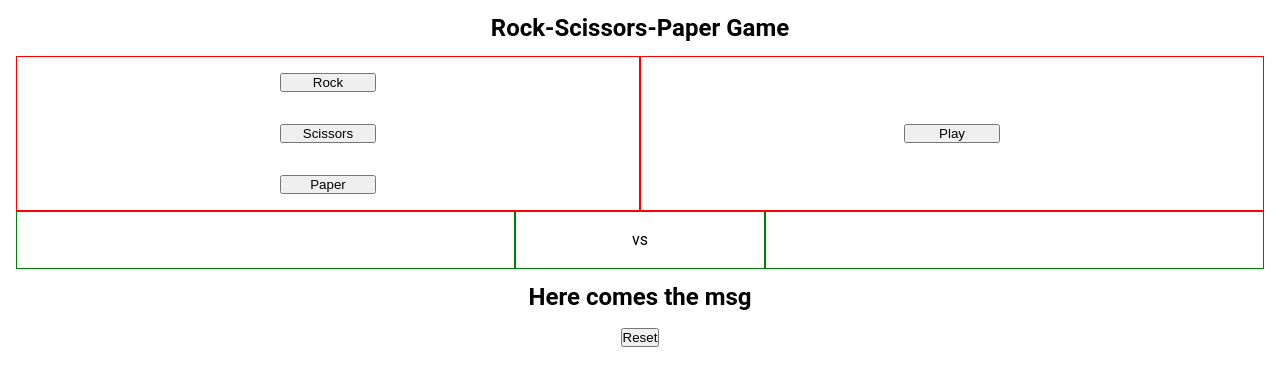
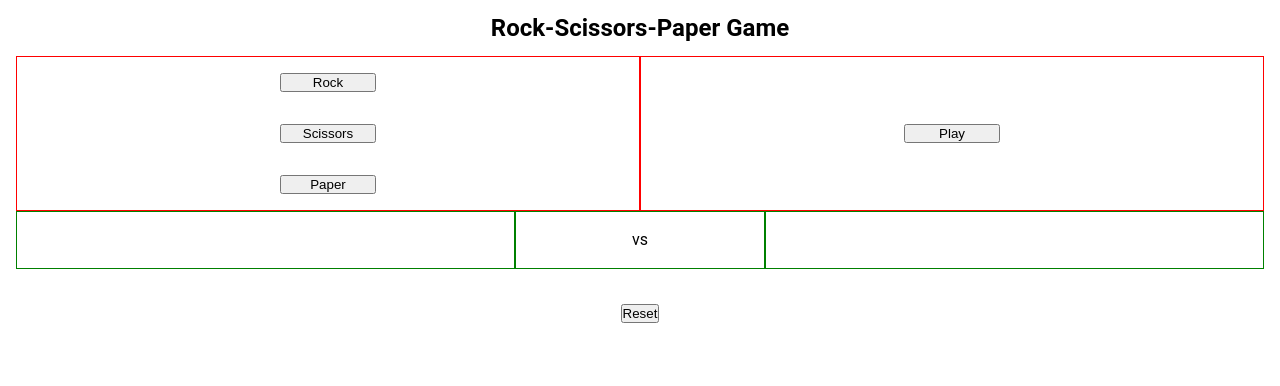
Before and after one commit to Huyen059/20200618-js-games, a plain HTML site: page rock-scissor-paper.html in a window 1280 px wide. Drawn offline with Linux system fonts and the light colour scheme.

Commit message:
delete the existing msg

```diff
--- a/rock-scissor-paper.html
+++ b/rock-scissor-paper.html
@@ -38,7 +38,7 @@
             </div>
         </div>
         <div class="msg">
-            Here comes the msg
+
         </div>
         <div class="resetBtn">
             <button type="button" id="reset">Reset</button>
```
